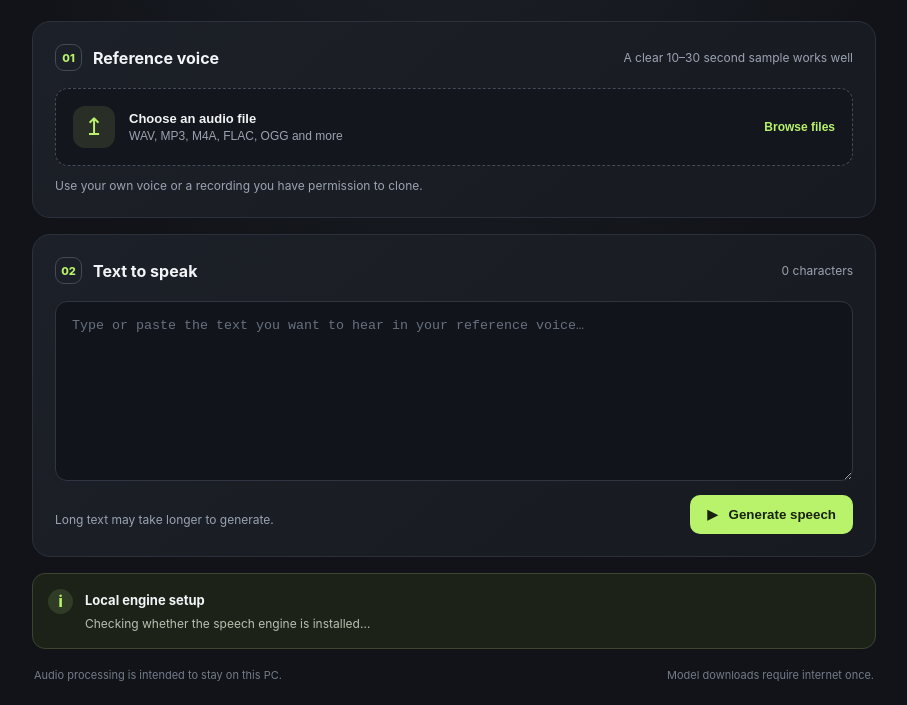
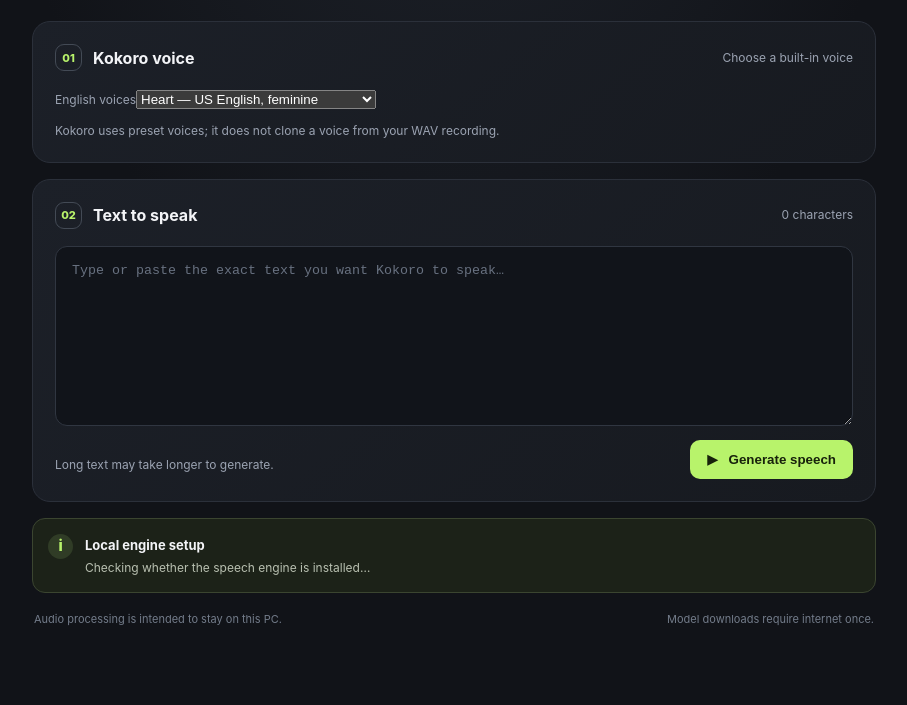
Before and after one commit to nezoko45-dev/voice-cloning, a browser extension: page desktop-app/src/index.html in a window 1280 px wide. Shown: the part 420-1125 px from the top of the page, without its empty margins (186-1093 px from the left). After the commit the page ends 1070 px from the top, so only its background shows below. Drawn offline with Linux system fonts and the light colour scheme.

Commit message:
Replace reference recording UI with Kokoro voice selector

```diff
--- a/desktop-app/src/index.html
+++ b/desktop-app/src/index.html
@@ -5,11 +5,13 @@
 <body><main class="shell">
 <header class="topbar"><div class="brand-mark">V</div><div><p class="eyebrow">LOCAL VOICE WORKSHOP</p><h1>Voice Studio</h1></div><div class="privacy"><span class="dot"></span>Private by design</div></header>
 <section class="bridge-panel"><div class="bridge-heading"><div><span class="bridge-dot"></span><div><strong>Chrome extension bridge</strong><p id="bridgeStatus">Starting the local bridge…</p></div></div><button id="copyBridgeToken" class="secondary" type="button">Copy token</button></div><label for="bridgeToken">Paste this token into the extension's Settings → Voice Studio bridge token</label><input id="bridgeToken" type="password" readonly autocomplete="off" spellcheck="false"><p class="bridge-footnote">Listens only on 127.0.0.1 while this app is open. Incoming text is placed in the editor for review; it never starts generation automatically.</p></section>
-<section class="intro"><p class="eyebrow">YOUR VOICE, YOUR DEVICE</p><h2>Give your words a voice.</h2><p>Choose a reference recording, enter your text, and create speech locally.</p></section>
-<section class="panel"><div class="section-heading"><div><span class="step">01</span><h3>Reference voice</h3></div><span class="subtle">A clear 10–30 second sample works well</span></div>
-<button id="chooseVoice" class="upload-zone" type="button"><span class="upload-icon">↥</span><span class="upload-copy"><strong id="voiceName">Choose an audio file</strong><small id="voiceMeta">WAV, MP3, M4A, FLAC, OGG and more</small></span><span class="browse">Browse files</span></button><p class="hint">Use your own voice or a recording you have permission to clone.</p></section>
+<section class="intro"><p class="eyebrow">LOCAL TEXT TO SPEECH</p><h2>Give your words a voice.</h2><p>Choose a Kokoro voice, enter your text, and generate natural speech on this PC.</p></section>
+<section class="panel"><div class="section-heading"><div><span class="step">01</span><h3>Kokoro voice</h3></div><span class="subtle">Choose a built-in voice</span></div>
+<label for="voiceSelect" class="hint">English voices</label><select id="voiceSelect" class="voice-select">
+<option value="af_heart">Heart — US English, feminine</option><option value="af_bella">Bella — US English, feminine</option><option value="af_nicole">Nicole — US English, feminine</option><option value="af_sarah">Sarah — US English, feminine</option><option value="af_sky">Sky — US English, feminine</option><option value="am_adam">Adam — US English, masculine</option><option value="am_michael">Michael — US English, masculine</option><option value="bf_emma">Emma — British English, feminine</option><option value="bf_isabella">Isabella — British English, feminine</option><option value="bm_george">George — British English, masculine</option><option value="bm_lewis">Lewis — British English, masculine</option>
+</select><p class="hint">Kokoro uses preset voices; it does not clone a voice from your WAV recording.</p></section>
 <section class="panel"><div class="section-heading"><div><span class="step">02</span><h3>Text to speak</h3></div><span id="charCount" class="subtle">0 characters</span></div>
-<textarea id="textInput" placeholder="Type or paste the text you want to hear in your reference voice…" spellcheck="true"></textarea>
+<textarea id="textInput" placeholder="Type or paste the exact text you want Kokoro to speak…" spellcheck="true"></textarea>
 <div class="text-footer"><span class="hint">Long text may take longer to generate.</span><button id="generateButton" class="primary" type="button">▶ &nbsp; Generate speech</button></div></section>
 <section id="resultPanel" class="panel" hidden><div class="section-heading"><div><span class="step">03</span><h3>Your generated speech</h3></div><span id="resultStatus" class="subtle">Ready</span></div><audio id="audioPlayer" controls></audio><button id="saveButton" class="secondary" type="button">Show WAV location</button></section>
 <section class="status-card" aria-live="polite"><span class="status-icon">i</span><div><strong id="statusTitle">Local engine setup</strong><p id="statusMessage">Checking whether the speech engine is installed…</p></div></section>
```
